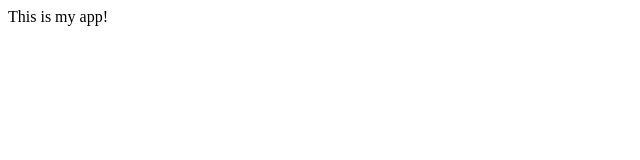
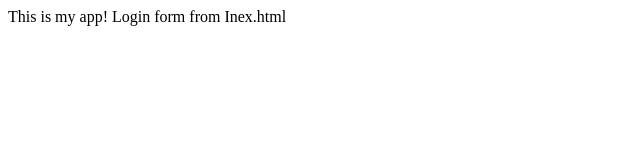
Before and after one commit to ramesh0620/myappsample, a plain HTML site: page index.html in a window 1280 px wide. Shown: the whole page, without its empty margins (0-640 px from the left). Drawn offline with Linux system fonts and the light colour scheme.

```diff
--- a/index.html
+++ b/index.html
@@ -4,5 +4,6 @@
 	</head>
 	<body>
 		This is my app!
+		Login form from Inex.html
 	</body>
 </html>
```
Also changed, not shown: 1 other file.
